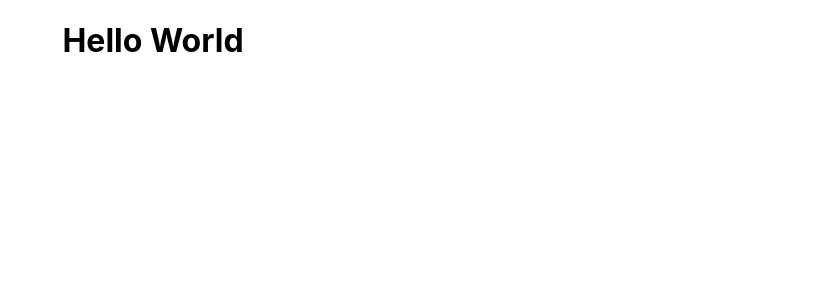
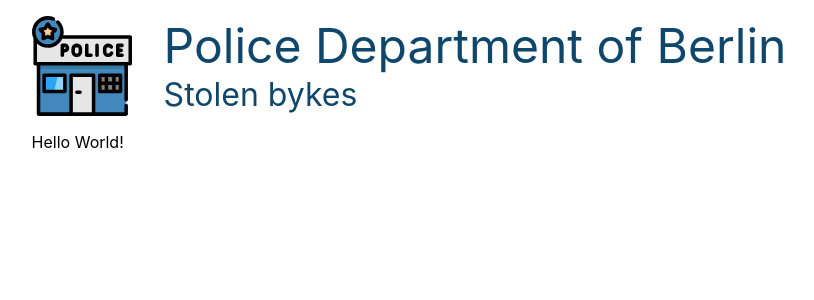
Before and after one commit to dacardenasa/bikes-app, a React (Create React App) app: page / in a window 1280 px wide. Shown: the top 300 px of the page, without its empty margins (231-1045 px from the left). Built offline with nearby package versions, Linux system fonts and the light colour scheme.

Commit message:
Added Layout to handle main content in app, added global styles vars

```diff
--- a/src/App.css
+++ b/src/App.css
@@ -1,5 +1,4 @@
 .App {
-  width: 60vw;
   display: flex;
   justify-content: center;
 }
--- a/src/App.tsx
+++ b/src/App.tsx
@@ -1,10 +1,14 @@
 import React from 'react';
-import './app.css'
+import './App.css';
+import { Layout } from './components/templates';
+import './Global.css';
 
 function App() {
   return (
     <div className="App">
-      <h1>Hello World</h1>
+      <Layout>
+        <p>Hello World!</p>
+      </Layout>
     </div>
   );
 }
--- /dev/null
+++ b/src/Global.css
@@ -0,0 +1,6 @@
+:root {
+	/* Colors */
+	--white: #ffffff;
+  --light-dark: #2d2d2d;
+  --light-blue: #0F466B;
+}
--- a/src/components/templates/Header/Header.template.tsx
+++ b/src/components/templates/Header/Header.template.tsx
@@ -1,12 +1,14 @@
 import styles from './header.module.css';
+
+import { ReactComponent as PoliceStationIcon } from '../../../assets/SVGS/policeStation.icon.svg';
 
 export const Header = () => {
   return (
     <header className={styles.header}>
-      <p>Logo</p>
+      <PoliceStationIcon width={100} height={100} />
       <div className={styles.header__descriptionBox}>
-        <h1>Police Department of Berlin</h1>
-        <h1>Stolen bykes</h1>
+        <p className={styles.header__title}>Police Department of Berlin</p>
+        <p className={styles.header__subtitle}>Stolen bykes</p>
       </div>
     </header>
   );
--- a/src/components/templates/Header/header.module.css
+++ b/src/components/templates/Header/header.module.css
@@ -1,9 +1,20 @@
 header {
   width: 100%;
   display: flex;
-  justify-content: space-between;
+  padding: 1em 0;
 }
 .header__descriptionBox {
   display: flex;
   flex-direction: column;
 }
+.header svg {
+  margin-right: 2em;
+}
+.header__title {
+  font-size: 3em;
+  color: var(--light-blue);
+}
+.header__subtitle {
+  font-size: 2em;
+  color: var(--light-blue);
+}
--- a/src/components/templates/Layout/Layout.template.tsx
+++ b/src/components/templates/Layout/Layout.template.tsx
@@ -2,11 +2,15 @@ import { Header } from '../Header';
 
 import styles from './layout.module.css';
 
-export const Layout = ({ children }) => {
+export interface LayoutProps {
+  children: React.ReactNode;
+}
+
+export const Layout = (props: LayoutProps) => {
   return (
     <section className={styles.layout}>
       <Header />
-      {children}
+      {props.children}
     </section>
   );
 };
--- a/src/components/templates/index.ts
+++ b/src/components/templates/index.ts
@@ -1 +1,2 @@
 export * from './Header/Header.template';
+export * from './Layout';
--- a/src/index.css
+++ b/src/index.css
@@ -5,9 +5,17 @@ body {
     sans-serif;
   -webkit-font-smoothing: antialiased;
   -moz-osx-font-smoothing: grayscale;
+  width: 100vw;
+  height: 100vh;
+  display: flex;
+  justify-content: center;
 }
 
 code {
   font-family: source-code-pro, Menlo, Monaco, Consolas, 'Courier New',
     monospace;
 }
+
+p, h1, h2, h3, h4, h5, h6 {
+  margin: 0;
+}
```
Also changed, not shown: src/assets/SVGS/policeStation.icon.svg (added).
